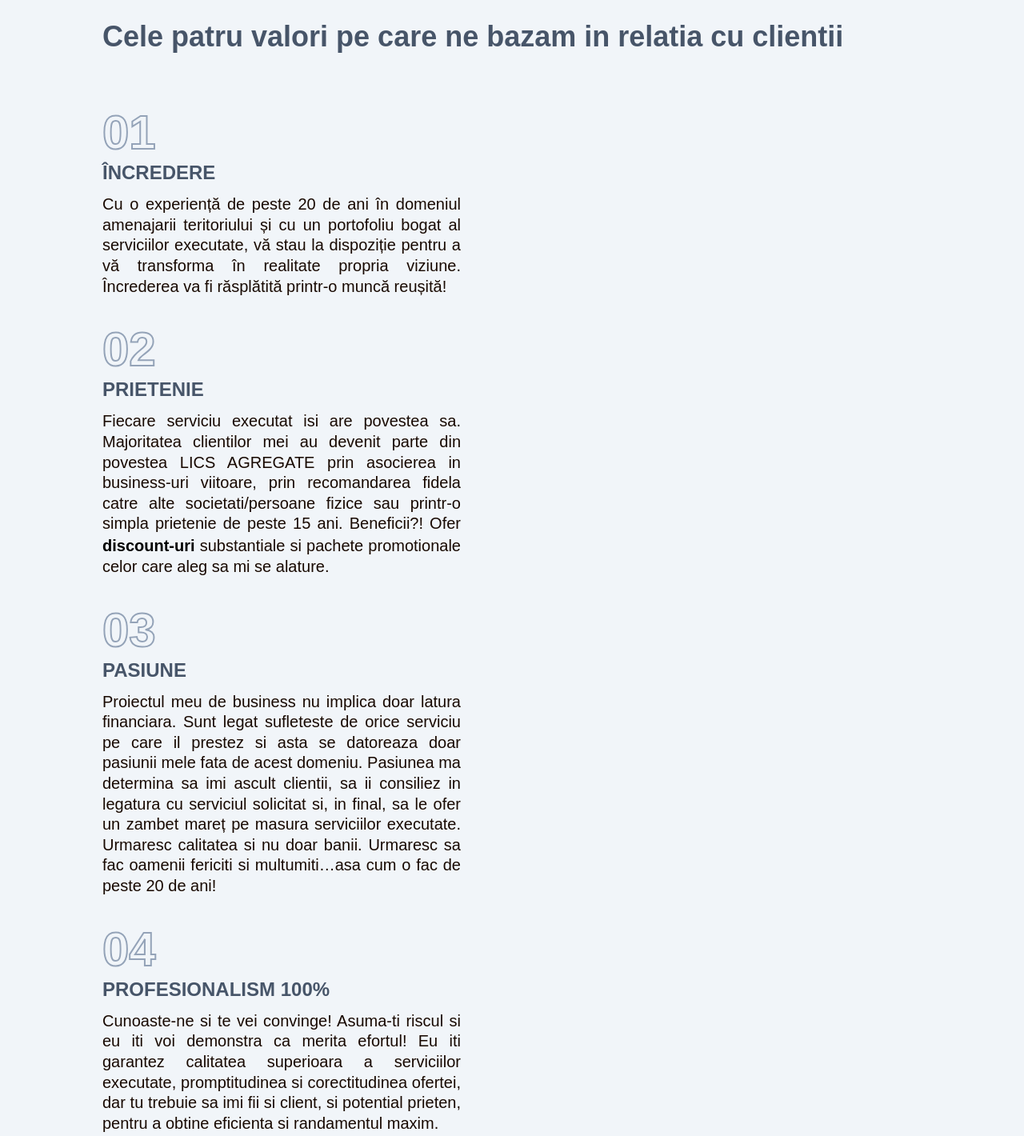
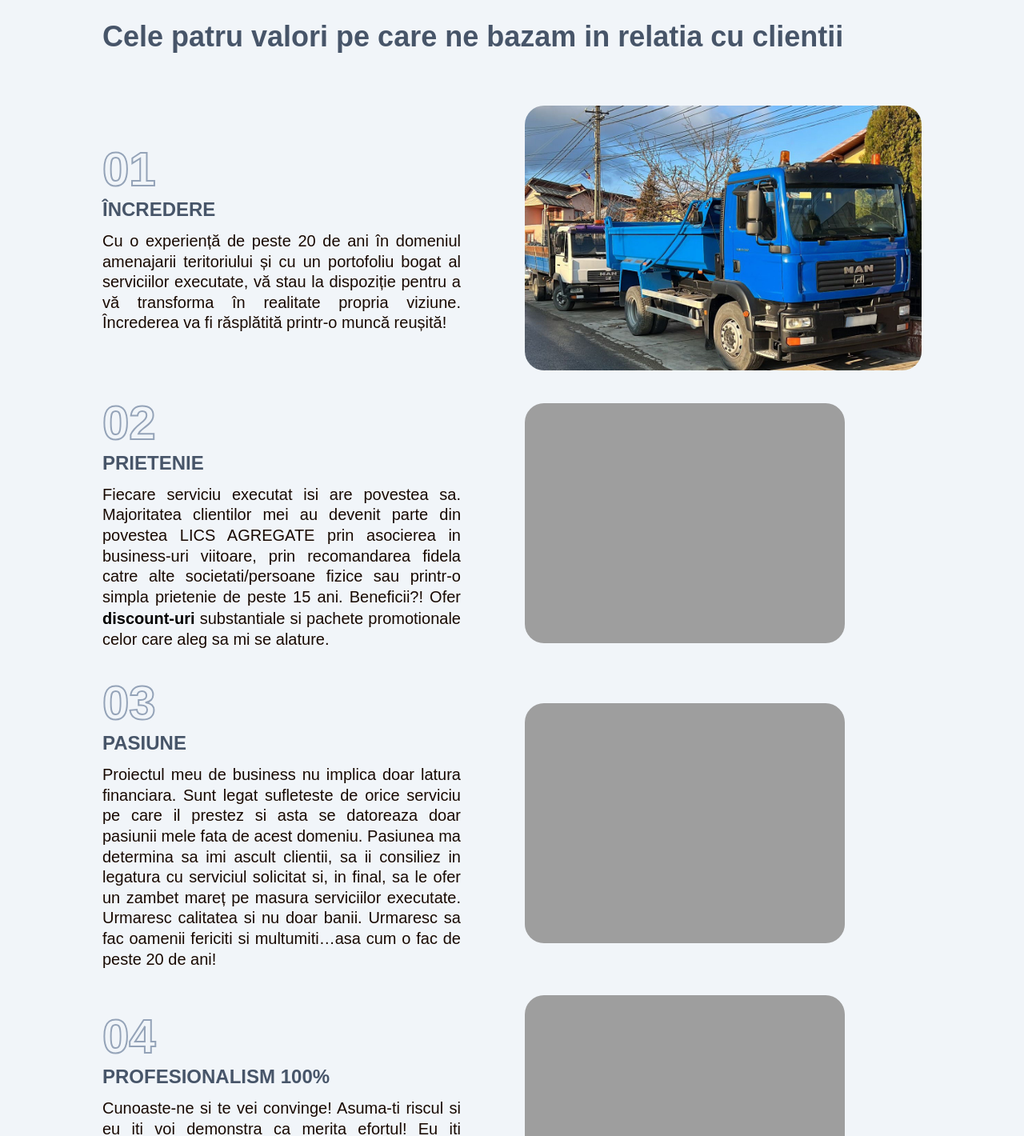
Before and after one commit to iulianpapa/licsagregate, a plain HTML site: page index.html in a window 1280 px wide. Shown: the part 1380-2800 px from the top of the page at 80% size. Drawn offline with Linux system fonts and the light colour scheme; the site is published under a folder, as on GitHub Pages, so addresses that start at the root find nothing; a web font is replaced by a local one.

Commit message:
Add files via upload

```diff
--- a/index.html
+++ b/index.html
@@ -28,7 +28,7 @@
         <nav class="nav">
           <!-- <div class="header__logo">
           </div>     -->
-          <img class="header__logo" src="/img/logo.svg" alt="" />
+          <img class="header__logo" src="./img/logo.svg" alt="" />
           <ul class="header__menu">
             <li><a href="#" class="header__link">Despre</a></li>
             <li><a href="#" class="header__link">Contact</a></li>
@@ -102,7 +102,7 @@
                 </p>
               </div>
               <div class="about__img__box">
-                <img class="about__image" src="/img/section-1.jpg" alt="" />
+                <img class="about__image" src="./img/section-1.jpg" alt="" />
               </div>
             </div>
             <div class="about__example">
@@ -121,7 +121,7 @@
                 </p>
               </div>
               <div class="about__img__box">
-                <img class="about__image" src="/img/section-2.jpg" alt="" />
+                <img class="about__image" src="./img/section-2.jpg" alt="" />
               </div>
             </div>
             <div class="about__example">
@@ -140,7 +140,7 @@
                 </p>
               </div>
               <div class="about__img__box">
-                <img class="about__image" src="/img/section-3.jpg" alt="" />
+                <img class="about__image" src="./img/section-3.jpg" alt="" />
               </div>
             </div>
             <div class="about__example">
@@ -157,7 +157,7 @@
                 </p>
               </div>
               <div class="about__img__box">
-                <img class="about__image" src="/img/section-4.jpg" alt="" />
+                <img class="about__image" src="./img/section-4.jpg" alt="" />
               </div>
             </div>
           </div>
```
